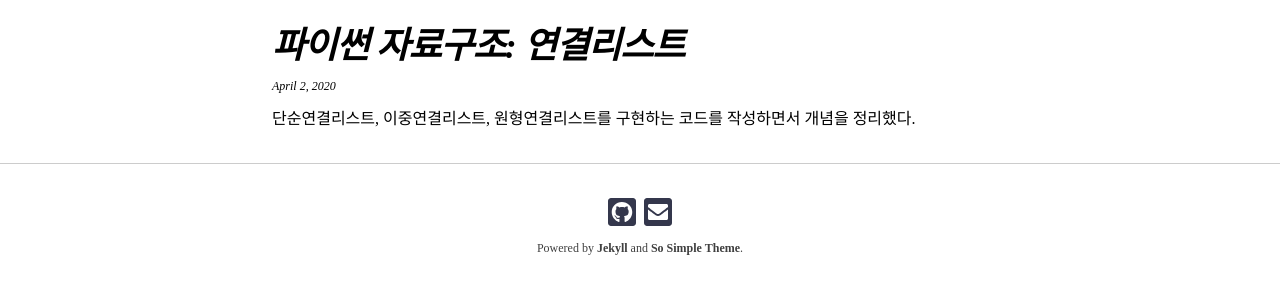
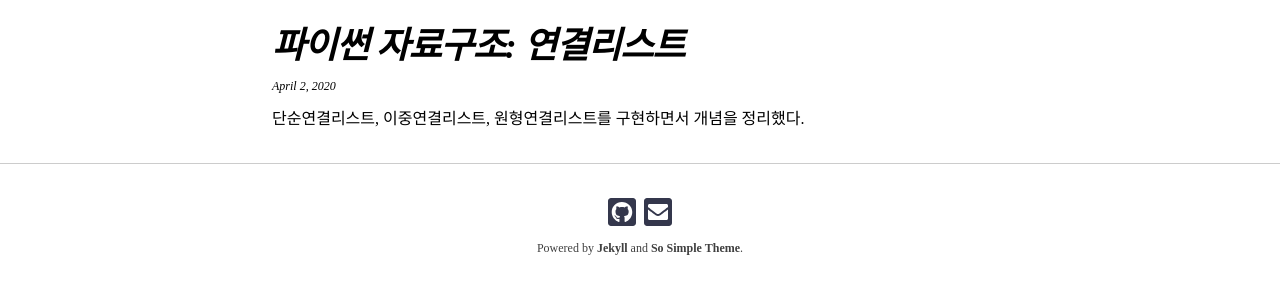
Before and after one commit to boreum0302/blog, a Jekyll site: the page built from index.html, in a window 1280 px wide. Shown: the part 775-1075 px from the top of the page. Built offline with Jekyll 4.4.1, drawn with Linux system fonts in a browser that asks for light colours; nearby versions of some CDN libraries; some web fonts are replaced; the list of posts is cut into pages by our own code.

Commit message:
Update 2020-04-02-linked-list.md

```diff
--- a/_posts/2020-04-02-linked-list.md
+++ b/_posts/2020-04-02-linked-list.md
@@ -6,7 +6,7 @@ tags:
   - python
 ---
 
-단순연결리스트, 이중연결리스트, 원형연결리스트를 구현하는 코드를 작성하면서 개념을 정리했다.
+단순연결리스트, 이중연결리스트, 원형연결리스트를 구현하면서 개념을 정리했다.
 
 ## 단순연결리스트
 단순연결리스트(singly linked list)를 구현하기 위해 생성된 노드(node)라는 객체(object)들은 한 방향으로 연결되어 있다. 다시 말해, 각각의 노드는 항목을 나타내는 `item`과 뒤에 연결된 노드를 가리키는 `next`를 속성(attribute)으로 가진다. 단순연결리스트 객체 자체는 맨 앞에 있는 노드를 가리키는 `head`와 노드의 개수를 나타내는 `size`를 속성으로 가지면 충분하다. 임의의 항목을 가지는 노드의 삽입, 특정 노드의 삭제, 항목의 탐색에 걸리는 시간은 아래와 같다.
```
